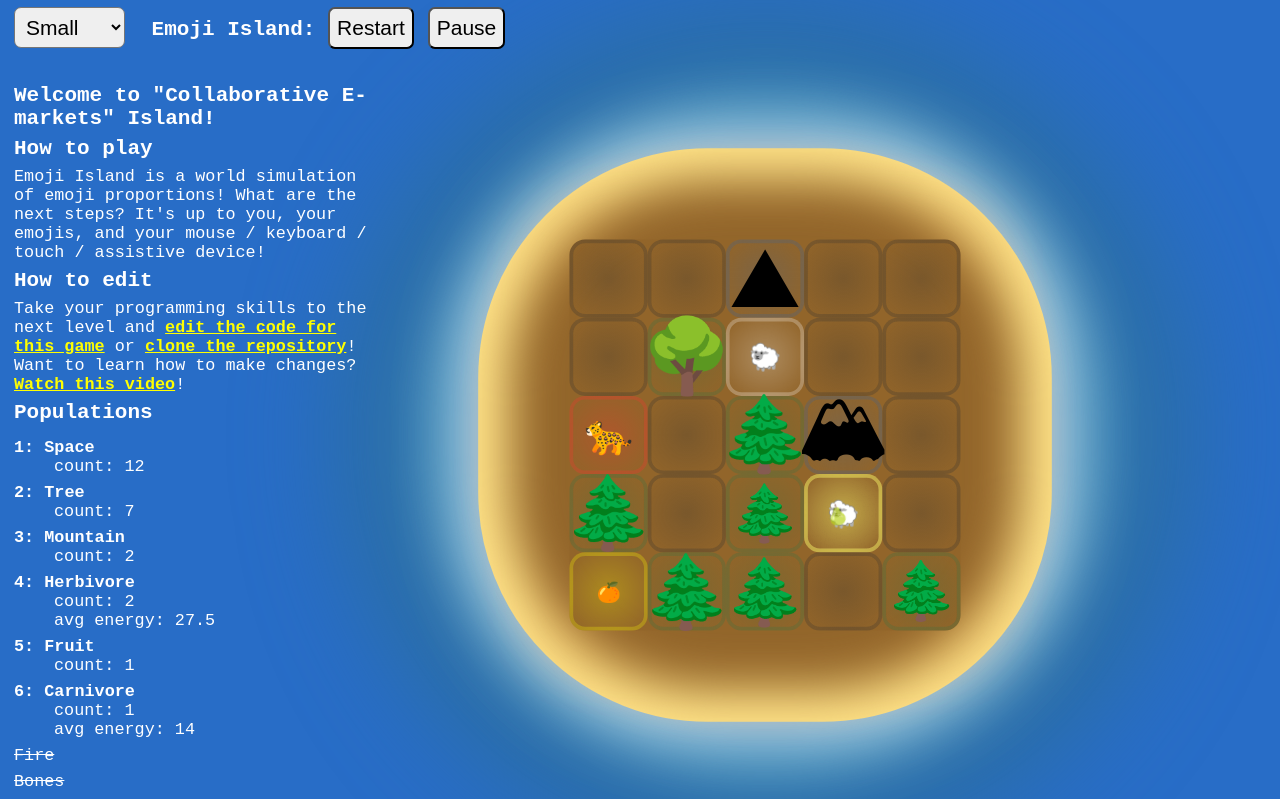
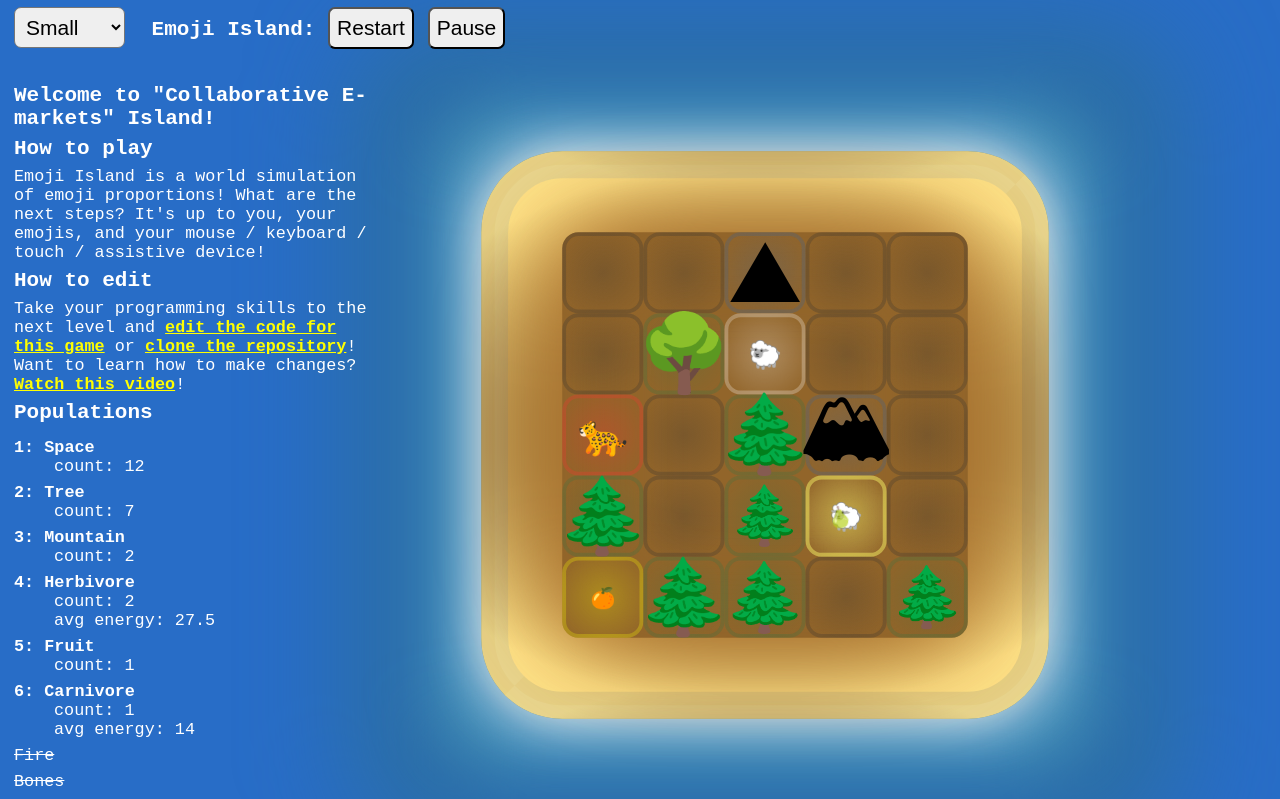
Before and after one commit to shiftyp/emoji_island, a React (Vite) app: page / in a window 1280 px wide. Shown: the top 799 px of the page. Built offline with nearby package versions, Linux system fonts and the light colour scheme.

Commit message:
Improved island graphics :desert_island:

```diff
--- a/src/main.css
+++ b/src/main.css
@@ -132,17 +132,44 @@ li {
   padding: 3rem;
 }
 
+@keyframes waves {
+  0% {
+    box-shadow: 0rem 0em 2rem rgb(255, 255, 255);
+  }
+
+  40% {
+    box-shadow: -0.5em -0.5rem 10rem rgb(255, 255, 255);
+  }
+  55% {
+    box-shadow: 0.5rem -0.5rem 10rem rgb(255, 255, 255);
+  }
+  70% {
+    box-shadow: 0.5rem 0.5rem 10rem rgb(255, 255, 255);
+  }
+
+  100% {
+    box-shadow: 0rem 0rem 2rem rgb(255, 255, 255);
+  }
+}
+
 .grid {
   position: relative;
   transform-origin: 0% 0%;
   box-sizing: content-box;
-  border-radius: 40%;
-  border: 0.5rem solid rgb(255, 227, 136);
-  box-shadow: 0 0 3rem rgb(255, 255, 255);
-  background-color: rgb(255, 227, 136);
-  padding: 3rem;
+  border-radius: 3rem;
+  border: 1rem groove rgba(40, 109, 199, 0.103);
+  background: radial-gradient(
+    ellipse,
+    rgba(146, 101, 42, 1) 30%,
+    rgba(255, 227, 136, 1) 75%
+  );
+  background-size: 150%;
+  background-position-x: 50%;
+  background-position-y: 50%;
+  padding: 2rem;
   user-select: none;
   animation: stepIntoAWorld 2s;
+  animation: waves 5s ease-in-out 0s infinite;
 }
 
 .grid:before {
@@ -156,9 +183,8 @@ li {
   left: -3rem;
   bottom: -3rem;
   right: -3rem;
-  border-radius: 50%;
+  border-radius: 3rem;
   z-index: -1;
-  animation: stepIntoAWorld 2s;
 }
 
 .grid:after {
@@ -171,9 +197,8 @@ li {
   left: -5.5rem;
   bottom: -5.5rem;
   right: -5.5rem;
-  border-radius: 50%;
+  border-radius: 3rem;
   z-index: -1;
-  animation: stepIntoAWorld 2s;
 }
 
 .grid-inner {
@@ -185,7 +210,6 @@ li {
   min-width: 100%;
   min-height: 100%;
   background-color: rgb(146, 101, 42);
-
   box-shadow: 0 0 3rem rgb(226, 157, 68);
   border-radius: 0.6rem;
   z-index: 1;
@@ -198,12 +222,11 @@ li {
   bottom: 0;
   left: 0;
   right: 0;
-  transform: scale(1.3);
-  border-radius: 40%;
+  border-radius: 3rem;
   transform-origin: 50% 50%;
   background-color: rgb(146, 101, 42);
   content: ' ';
-  filter: blur(10px);
+  filter: blur(2rem);
 }
 
 .grid .square-button {
```
